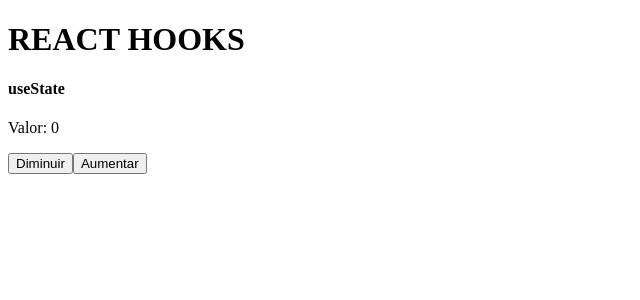
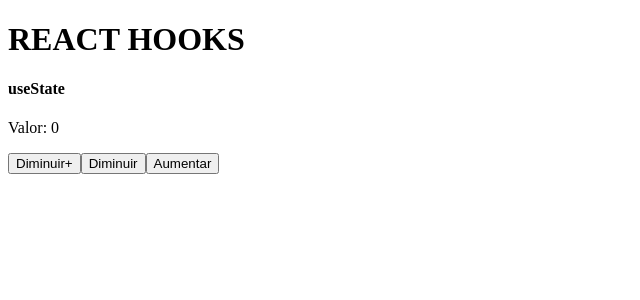
Before and after one commit to sys4soft/react_next_hooks, a React (Vite) app: page / in a window 1280 px wide. Shown: the top 300 px of the page, without its empty margins (0-640 px from the left). Built offline with nearby package versions, Linux system fonts and the light colour scheme.

Commit message:
02_hooks

```diff
--- a/src/App.jsx
+++ b/src/App.jsx
@@ -1,12 +1,14 @@
 import React from "react";
 
-import HookState01 from './components/UseState_01'
+// import HookState01 from './components/UseState_01'
+import HookState02 from './components/UseState_02'
 
 export default () => {
     return (
         <>
             <h1>REACT HOOKS</h1>
-            <HookState01 />
+            {/* <HookState01 /> */}
+            <HookState02 />
         </>
     )
 }
--- /dev/null
+++ b/src/components/UseState_02.jsx
@@ -0,0 +1,29 @@
+import { useState } from "react";
+export default () => {
+
+    const [valor, setValor] = useState(0);
+
+    function diminuir(){
+        setValor(v => v - 1)
+    }
+
+    function aumentar(){
+        setValor(v => v + 1)
+    }
+
+    function diminuir_valor(a)
+    {
+        setValor(v => v - a)
+    }
+
+    return (
+        <>
+            <h4>useState</h4>
+            <p>Valor: {valor}</p>
+
+            <button onClick={() => diminuir_valor(100)}>Diminuir+</button>
+            <button onClick={diminuir}>Diminuir</button>
+            <button onClick={aumentar}>Aumentar</button>
+        </>
+    )
+}
```
